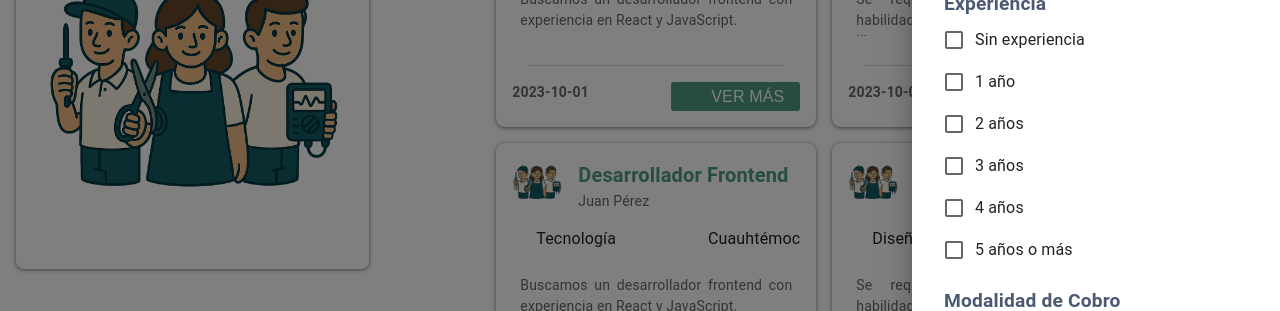
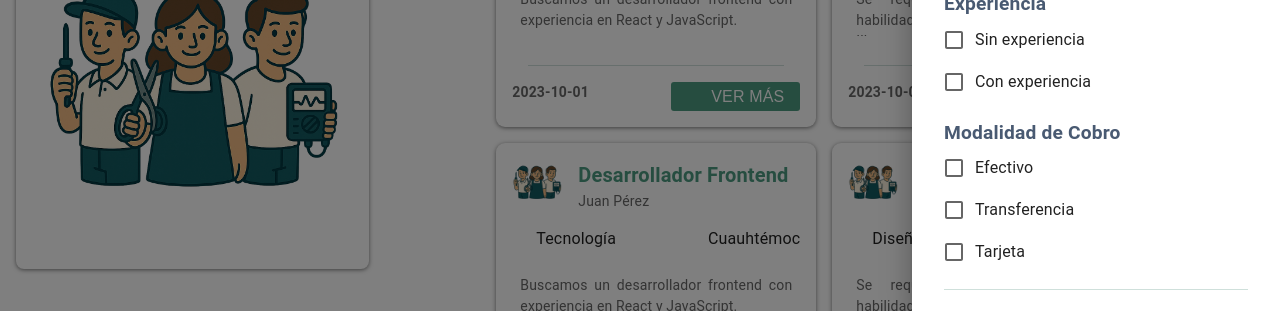
Before and after one commit to IcyHavit/ChambaFacil, a React (Vite) app: page /search in a window 1280 px wide. Both pictures are taken after a click on the button 1140 px from the left and 234 px from the top of the page. Shown: the part 489-800 px from the top of the page. Built offline with nearby package versions, Linux system fonts and the light colour scheme; some icons are missing.

Commit message:
correccion del filtro de busquedas

```diff
--- a/src/components/InitialForm/prestamista.jsx
+++ b/src/components/InitialForm/prestamista.jsx
@@ -394,7 +394,7 @@ export default function Prestamista() {
           onChange={handleChange}
           error={!!errores.nombre}
           helperText={errores.nombre || ' '}
-          inputProps={{ maxLength: 50 }}
+          slotProps={{ input: { maxLength: 50 } }}
         />
 
         <TextField
@@ -409,7 +409,7 @@ export default function Prestamista() {
           onChange={handleChange}
           error={!!errores.descripcion}
           helperText={errores.descripcion || 'Mínimo 10 caracteres, máximo 500'}
-          inputProps={{ maxLength: 500 }}
+          slotProps={{ input: { maxLength: 500 } }}
         />
 
         <Grid container>
@@ -484,7 +484,7 @@ export default function Prestamista() {
               onChange={handleChange}
               error={!!errores.telefono1}
               helperText={errores.telefono1 || 'Formato: 10 dígitos'}
-              inputProps={{ maxLength: 15, pattern: '[0-9]*' }}
+              slotProps={{input:{ maxLength: 15, pattern: '[0-9]*' }}}
             />
           </Grid>
           <Grid size={6}>
@@ -496,7 +496,7 @@ export default function Prestamista() {
               onChange={handleChange}
               error={!!errores.telefono2}
               helperText={errores.telefono2 || 'Opcional: 10 dígitos'}
-              inputProps={{ maxLength: 15, pattern: '[0-9]*' }}
+              slotProps={{ input: { maxLength: 15, pattern: '[0-9]*' } }}
             />
           </Grid>
         </Grid>
@@ -519,7 +519,7 @@ export default function Prestamista() {
             fullWidth
             error={!!errores.experiencia}
             helperText={errores.experiencia}
-            inputProps={{ maxLength: 100 }}
+            slotProps={{input:{ maxLength: 100 }}}
           />
           <Button variant="outlined" onClick={agregarExperiencia}>
             Agregar
--- a/src/components/Search/FilterDrawer.jsx
+++ b/src/components/Search/FilterDrawer.jsx
@@ -80,11 +80,7 @@ export default function FilterDrawer({ open, onClose, selectedApplyFilters }) {
         <Typography sx={{ color: theme.palette.secondary.main, fontSize: '1.2rem', fontWeight: 'bold', mt: 2 }}>Experiencia</Typography>
         <FormGroup>
           <FormControlLabel control={<Checkbox onChange={() => updateFilters('experience', 'Sin experiencia')} />} label="Sin experiencia" />
-          <FormControlLabel control={<Checkbox onChange={() => updateFilters('experience', '1 año')} />} label="1 año" />
-          <FormControlLabel control={<Checkbox onChange={() => updateFilters('experience', '2 años')} />} label="2 años" />
-          <FormControlLabel control={<Checkbox onChange={() => updateFilters('experience', '3 años')} />} label="3 años" />
-          <FormControlLabel control={<Checkbox onChange={() => updateFilters('experience', '4 años')} />} label="4 años" />
-          <FormControlLabel control={<Checkbox onChange={() => updateFilters('experience', '5 años o más')} />} label="5 años o más" />
+          <FormControlLabel control={<Checkbox onChange={() => updateFilters('experience', 'Con experiencia')} />} label="Con experiencia" />
         </FormGroup>
 
         {/* Modalidad de Cobro */}
```
